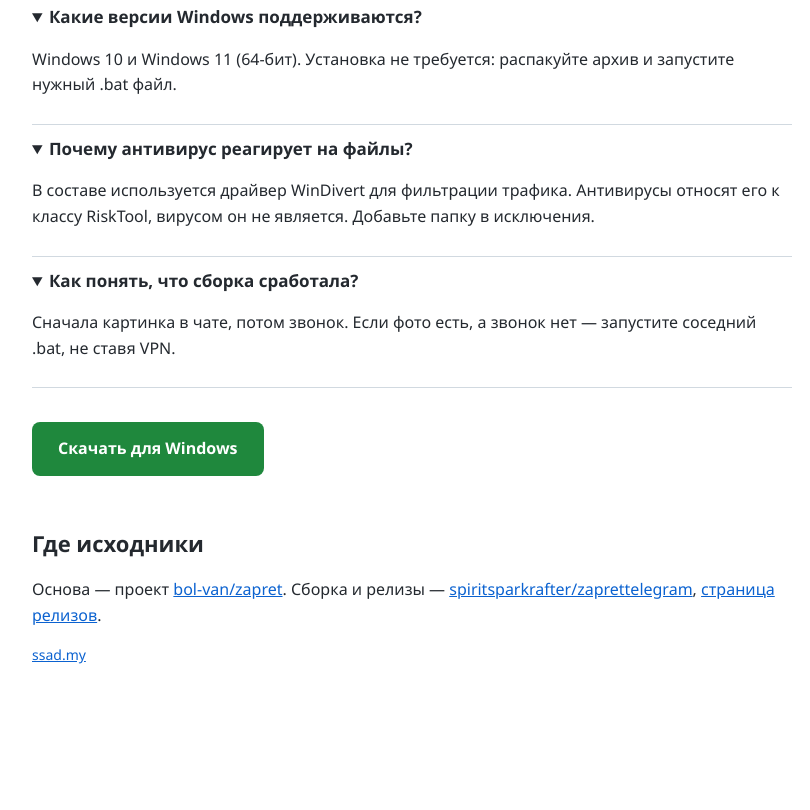
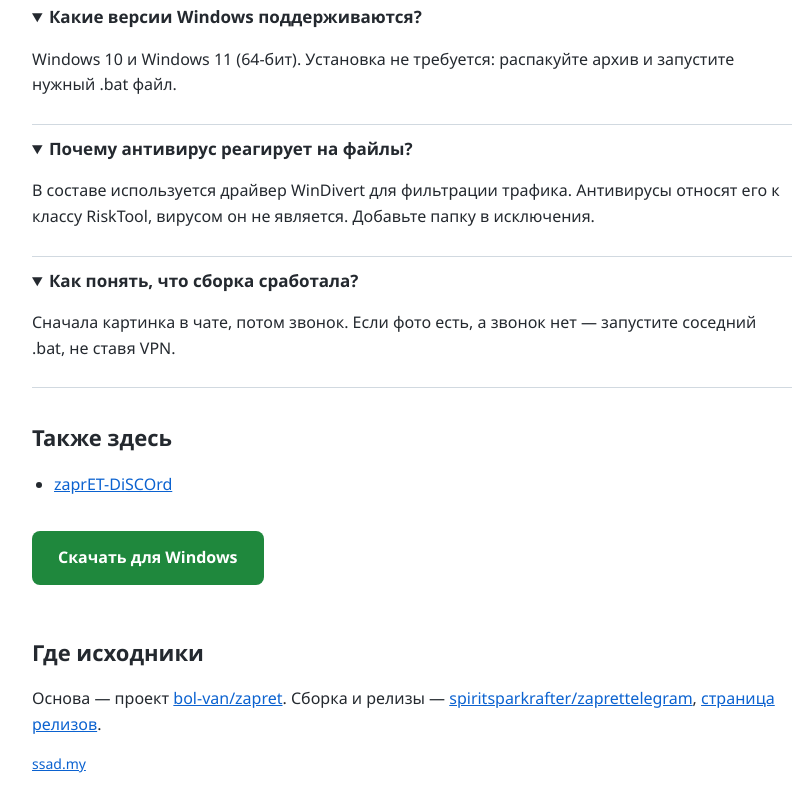
Before and after one commit to spiritsparkrafter/zaprettelegram, a plain HTML site: page docs/index.html in a window 1280 px wide. Shown: the part 1470-2280 px from the top of the page, without its empty margins (228-1038 px from the left). Before the commit the page ends 2215 px from the top, so only its background shows below. Drawn offline with Linux system fonts and the light colour scheme.

Commit message:
Refresh documentation

```diff
--- a/docs/index.html
+++ b/docs/index.html
@@ -87,6 +87,10 @@
       <p>Сначала картинка в чате, потом звонок. Если фото есть, а звонок нет — запустите соседний .bat, не ставя VPN.</p>
     </details>
 
+  <h2>Также здесь</h2>
+  <ul>
+    <li><a href="https://github.com/spiritsparkrafter/zaprET-DiSCOrd">zaprET-DiSCOrd</a></li>
+  </ul>
 
 
   <p><a class="cta" href="https://github.com/spiritsparkrafter/zaprettelegram/releases/latest">Скачать для Windows</a></p>
```
